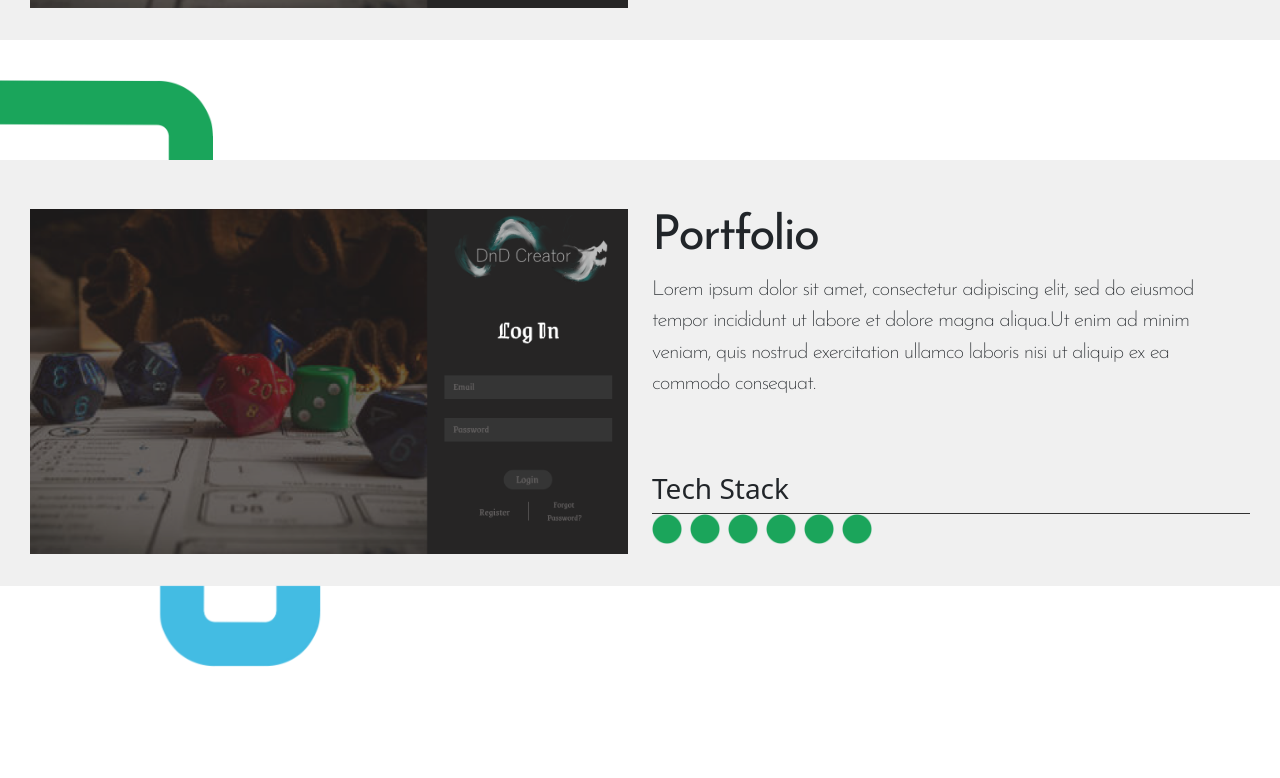
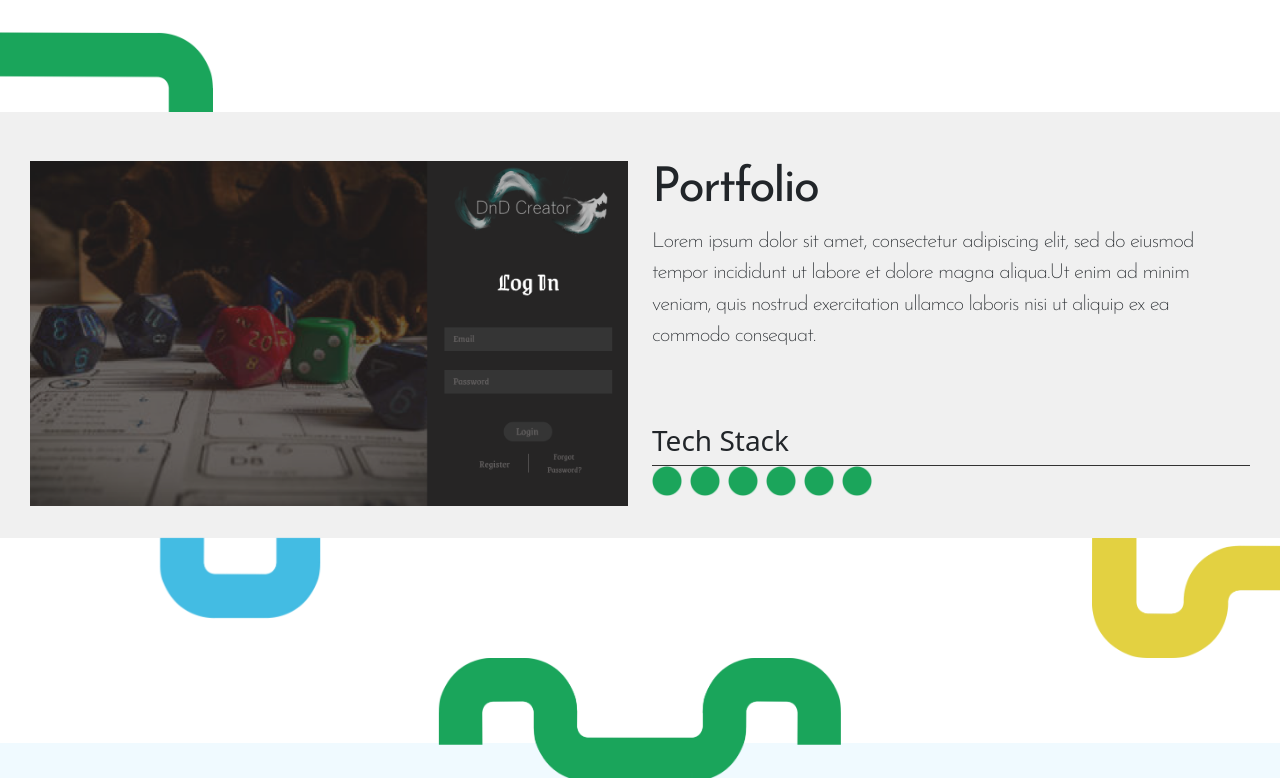
Before and after one commit to Sam89001/Porfolio-Site, a React (Vite) app: page / in a window 1280 px wide. Shown: the part 3026-3804 px from the top of the page. Before the commit the page ends 3732 px from the top, so only its background shows below. Built offline with nearby package versions, Linux system fonts and the light colour scheme.

Commit message:
more squiggles added

```diff
--- a/src/components/Padding.jsx
+++ b/src/components/Padding.jsx
@@ -2,7 +2,7 @@ import BlueSquiggle from '../assets/Blue Squiggle Left Rotated.png'
 
 function Padding() {
   return(
-    <div className='d-flex flex-column' style={{ position: 'relative', height: '15rem'}}>
+    <div className='d-flex flex-column' style={{ position: 'relative', height: '12rem'}}>
       <img className='img-fluid' src={BlueSquiggle} style={{position: 'absolute', height: '100%', zIndex: '2'}}/>
       <div style={{height: '50%', backgroundColor: 'var(--backgroundBlue)'}}></div>
       <div style={{height: '50%'}}/>
--- a/src/components/ProjectsPage.jsx
+++ b/src/components/ProjectsPage.jsx
@@ -6,7 +6,9 @@ import GreenCircle from '../assets/Green Circle.png'
 import DndCreatorImage from '../assets/Dnd Creator.png'
 import RedSquiggle from '../assets/Red Squiggle.png'
 import GreenSquiggle from '../assets/Green Squiggle.png'
+import GreenSquigglePadding from '../assets/Green Squiggle Padding.webp'
 import BlueSquiggle from '../assets/Blue Squiggle.webp'
+import YellowSquiggle from '../assets/Yellow Squiggle.webp'
 
 import Project from '../components/Project.jsx'
 
@@ -44,9 +46,17 @@ function ProjectsPage() {
       ProjectDescription=
       {'Lorem ipsum dolor sit amet, consectetur adipiscing elit, sed do eiusmod tempor incididunt ut labore et dolore magna aliqua.Ut enim ad minim veniam, quis nostrud exercitation ullamco laboris nisi ut aliquip ex ea commodo consequat.'}/>
 
-      <div className='d-flex justify-content-start'>
-        <img className='img-fluid projects-page-squiggle' src={BlueSquiggle} style={{transform: 'rotate(180deg)', marginLeft: '10em'}}></img>
+      <div className='d-flex justify-content-between' style={{width: '100%'}}>
+        <img className='img-fluid projects-page-squiggle' src={BlueSquiggle} style={{transform: 'rotate(180deg)', marginLeft: '10em'}}/>
+        <img className='img-fluid projects-page-squiggle' src={YellowSquiggle} />
       </div>
+
+      <div className='d-flex flex-column' style={{ position: 'relative', height: '7.5rem' }}>
+        <img className='img-fluid' src={GreenSquigglePadding} style={{ position: 'absolute', top: '50%', left: '50%', transform: 'translate(-50%, -50%)', height: '100%', zIndex: 2 }} />
+        <div style={{ height: '71%' }}></div>
+        <div style={{ height: '29%', backgroundColor: 'var(--backgroundBlue)' }}></div>
+      </div>
+
 
     </div>
   )
```
Also changed, not shown: src/assets/Green Squiggle Padding.webp (added), src/assets/Yellow Squiggle.webp (added).
